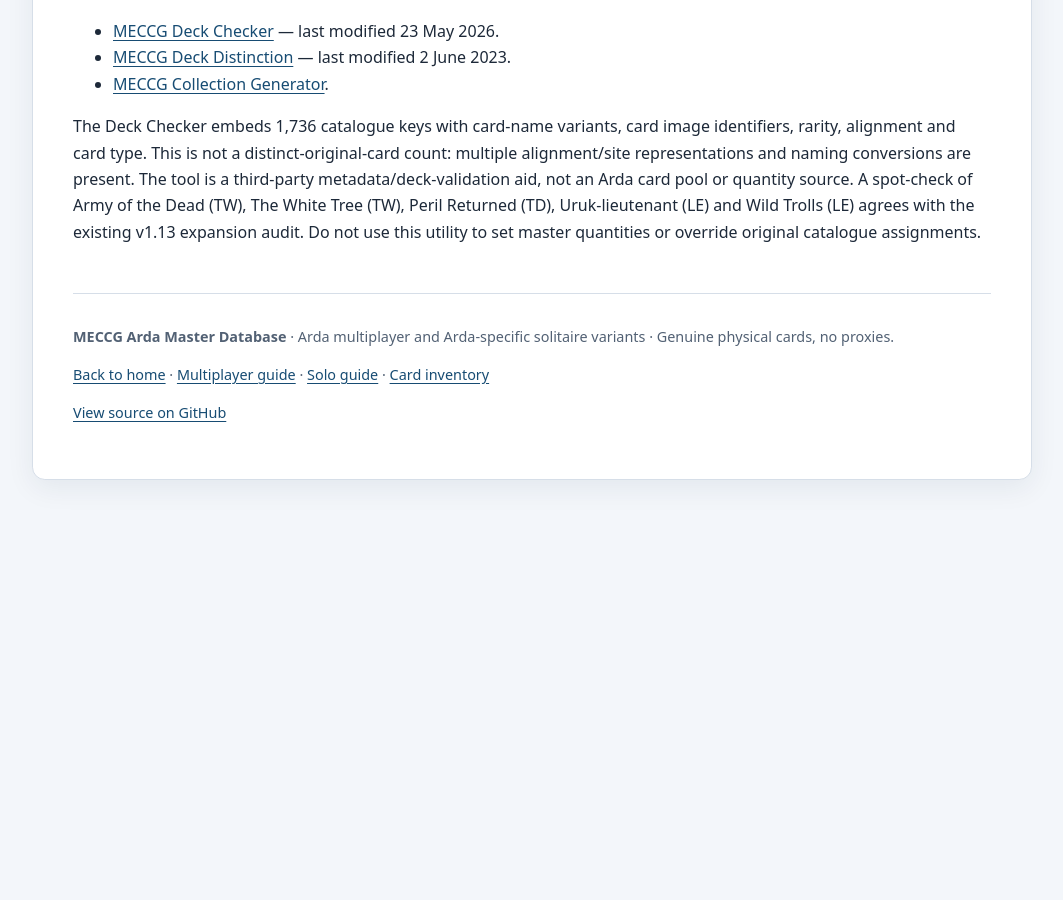
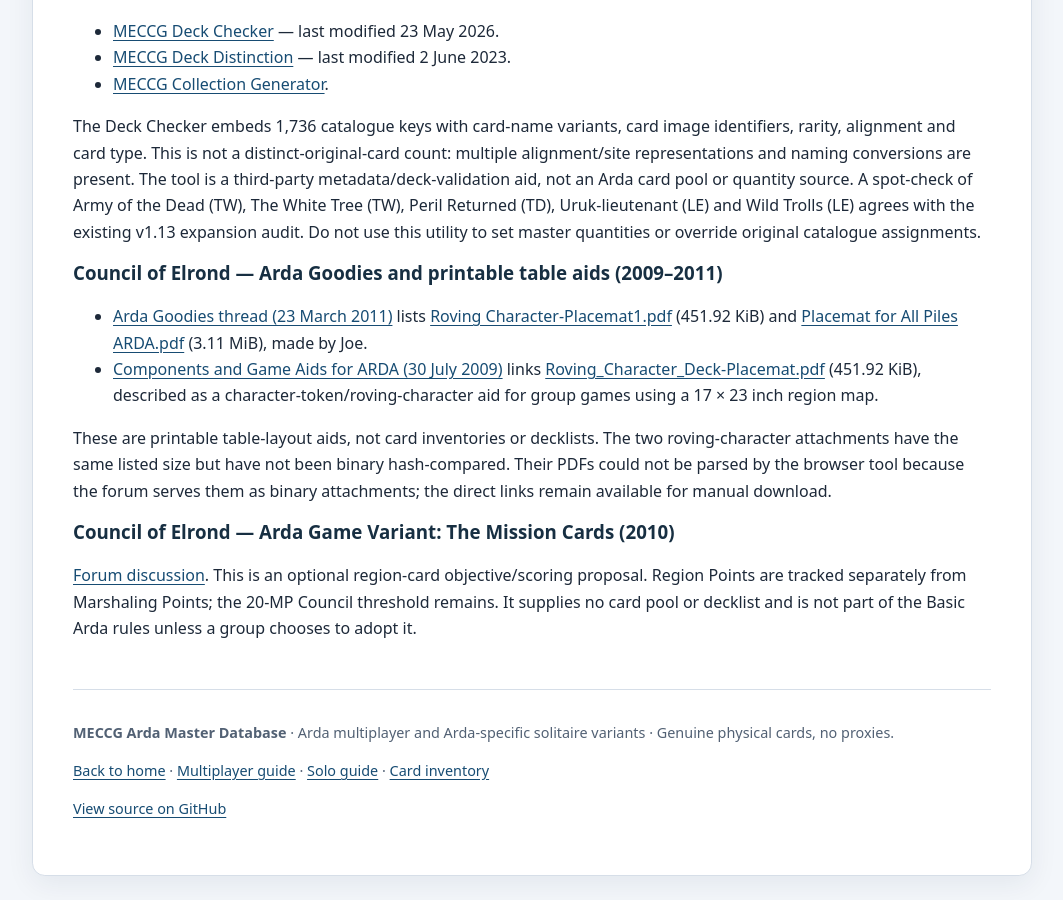
Before and after one commit to JamSpot/meccg-arda-master-database, a Jekyll site: the page built from docs/sources.md, in a window 1280 px wide and 900 px high, scrolled down 13088 px. Shown: the whole window, without its empty margins (108-1171 px from the left). Built offline with Jekyll 4.4.1, drawn with Linux system fonts in a browser that asks for light colours; our own code applies the rules of GitHub Pages for plain Markdown files; before the commit the page ends 13592 px from its top, so only the background shows below that.

Commit message:
Record Arda printable aids and Mission Cards variant

```diff
--- a/docs/sources.md
+++ b/docs/sources.md
@@ -324,3 +324,15 @@ The Library file `cards for Arda Leon 20220901.xlsx` came from a Facebook/Lookas
 - [MECCG Collection Generator](https://github.com/Theo-Donly/theo-donly.github.io/blob/main/MECCG/tools/MECCG-Collection-Generator.html).
 
 The Deck Checker embeds 1,736 catalogue keys with card-name variants, card image identifiers, rarity, alignment and card type. This is not a distinct-original-card count: multiple alignment/site representations and naming conversions are present. The tool is a third-party metadata/deck-validation aid, not an Arda card pool or quantity source. A spot-check of Army of the Dead (TW), The White Tree (TW), Peril Returned (TD), Uruk-lieutenant (LE) and Wild Trolls (LE) agrees with the existing v1.13 expansion audit. Do not use this utility to set master quantities or override original catalogue assignments.
+
+
+### Council of Elrond — Arda Goodies and printable table aids (2009–2011)
+
+- [Arda Goodies thread (23 March 2011)](https://www.councilofelrond.org/forum/viewtopic.php?f=37&t=1702) lists [Roving Character-Placemat1.pdf](https://www.councilofelrond.org/forum/download/file.php?id=389) (451.92 KiB) and [Placemat for All Piles ARDA.pdf](https://www.councilofelrond.org/forum/download/file.php?id=388) (3.11 MiB), made by Joe.
+- [Components and Game Aids for ARDA (30 July 2009)](https://www.councilofelrond.org/forum/viewtopic.php?f=37&t=1218) links [Roving_Character_Deck-Placemat.pdf](https://www.councilofelrond.org/forum/download/file.php?id=240) (451.92 KiB), described as a character-token/roving-character aid for group games using a 17 × 23 inch region map.
+
+These are printable table-layout aids, not card inventories or decklists. The two roving-character attachments have the same listed size but have not been binary hash-compared. Their PDFs could not be parsed by the browser tool because the forum serves them as binary attachments; the direct links remain available for manual download.
+
+### Council of Elrond — Arda Game Variant: The Mission Cards (2010)
+
+[Forum discussion](https://www.councilofelrond.org/forum/viewtopic.php?f=37&t=1478). This is an optional region-card objective/scoring proposal. Region Points are tracked separately from Marshaling Points; the 20-MP Council threshold remains. It supplies no card pool or decklist and is not part of the Basic Arda rules unless a group chooses to adopt it.
```
